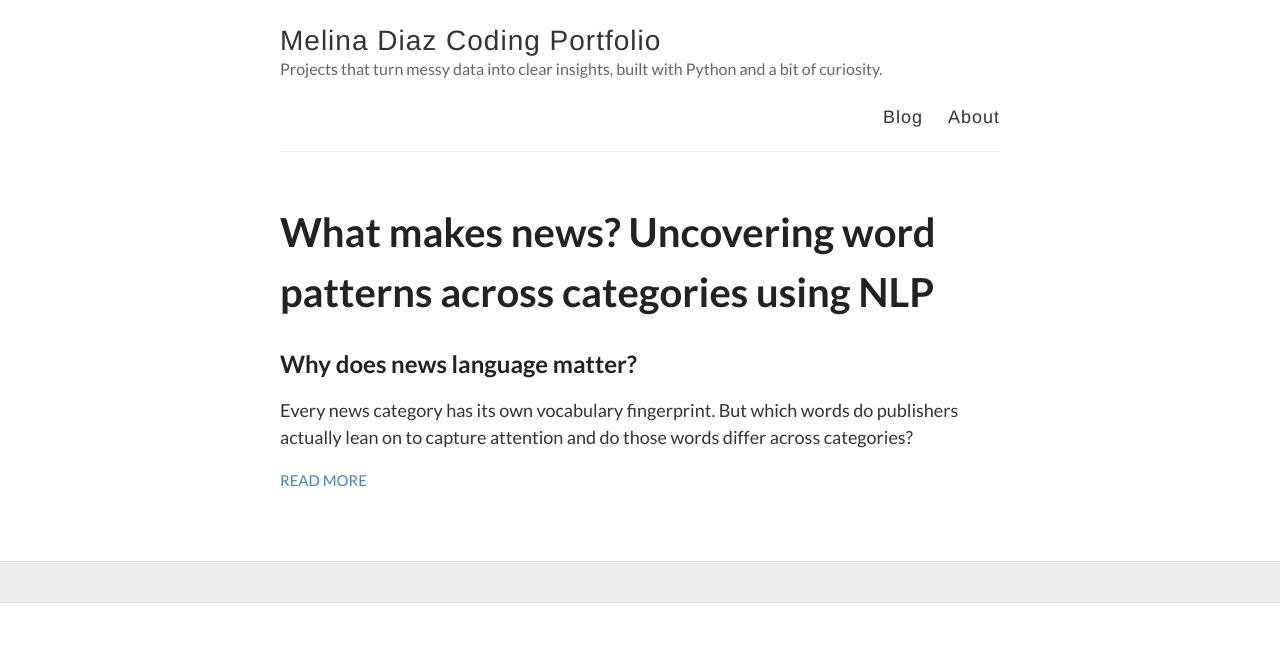
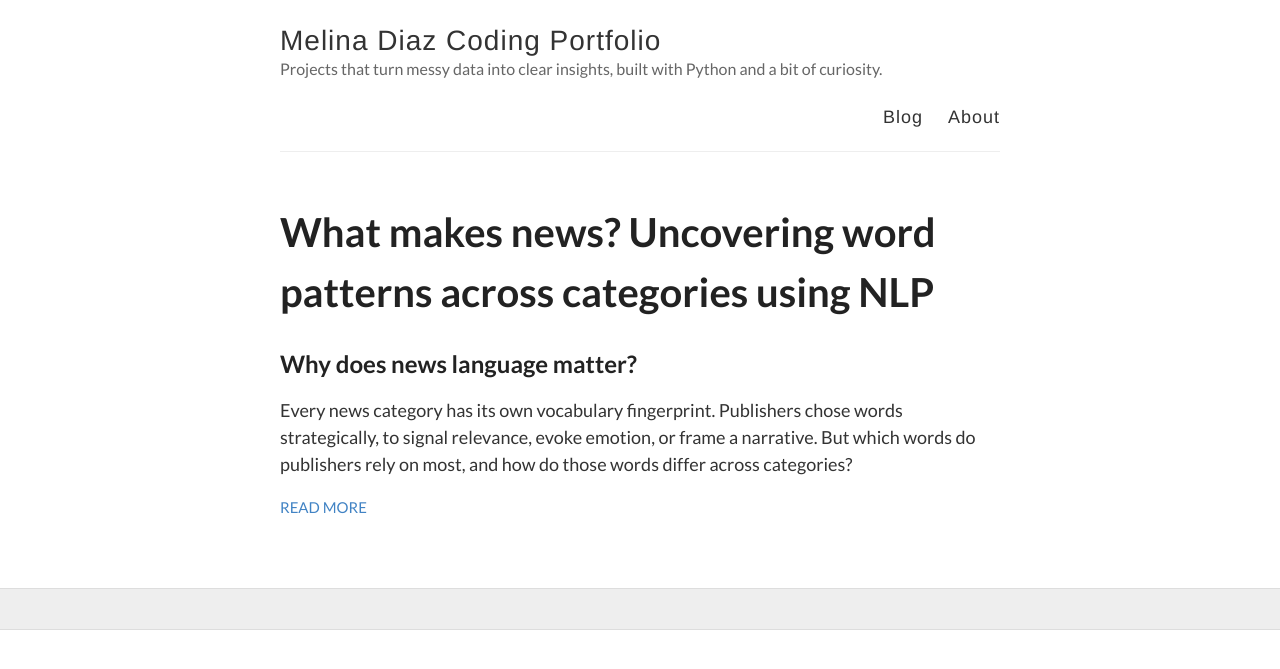
Before and after one commit to melina-diaz/melina-diaz.github.io, a Jekyll site: the page built from index.md, in a window 1280 px wide. Shown: the top 669 px of the page. Built offline with Jekyll 4.4.1, drawn with Linux system fonts in a browser that asks for light colours.

Commit message:
Update 2026-04-11-News-Topic-Analysis.md

```diff
--- a/_posts/2026-04-11-News-Topic-Analysis.md
+++ b/_posts/2026-04-11-News-Topic-Analysis.md
@@ -4,25 +4,22 @@ title: What makes news? Uncovering word patterns across categories using NLP
 date: 2026-04-11
 ---
 ## Why does news language matter?
-Every news category has its own vocabulary fingerprint. But which words do publishers actually lean on to capture attention and do those words differ across categories?
+Every news category has its own vocabulary fingerprint. Publishers chose words strategically, to signal relevance, evoke emotion, or frame a narrative.  But which words do publishers rely on most, and how do those words differ across categories?
 <br>
 
  <!--more-->
 
 <br>
-This project quantifies those patterns by mapping 100,000 news headlines into a shared language space, revealing how Science, Business, Entertainment, Health, Sports, World Politics, and National Politics establish their own distinct corner.
-
-<br>
+This project analyzes **108,000 news headlines** and maps them into 1 vocabulary space, revealing how categories like **Science, Business, Entertainment, Health, Sports, World Events, and National Events** establish their own distinct linguistic territory.
 <br>
 *This post contains a summary and interactive visualizations of the project. For the code and more in-depth explanations, please see [my Github](https://github.com/melina-diaz/NewsArticles). Thank you!*
 <br>
 <br>
 ## From raw headlines to visualization
 #### 1. Text cleaning & preprocessing
-Removed stopwords, URLs, punctuation, uppercase, and numeric characters from raw text using NLTK and regex.
-
+Cleaned text by removing stopwords, URLs, punctuation, uppercase, and numeric characters using NLTK and regex.
 #### 2. Word frequency extraction per category
-Combined all headlines per topic and counted word frequencies. Words appearing fewer than 5 times were filtered to reduce noise.
+Combined all headlines per category and counted word frequencies. Words appearing fewer than 5 times were filtered to reduce noise.
 
 #### 3. Normalization & reference points
 Normalize word frequency for each category to balance a dataset that's biased to certain categories. Include each category word ("Science", "Business", etc) as reference points.
@@ -36,13 +33,13 @@ Compressed 10,000 word frequencies using PCA to 3 components, then plotted each
 {% include news_plotly_2D_scatter.html %}
 {% include news_plotly_3D_scatter.html %}
 
-Each word is a point, its position shows how it relates to every category reference point, which are different colors. Size reflects word frequency.
+Each word is a point, its position shows how it relates to every category reference point, which are different colors. Size reflects overall frequency.
 <br>
 
 *Hover* over the points to see the word represented and the frequency across the entire dataset.
 <br>
 
-*Click* on legend to filter points.
+*Click* on legend to filter points by color.
 <br>
 
 *Zoom in* to see more detail.
```
